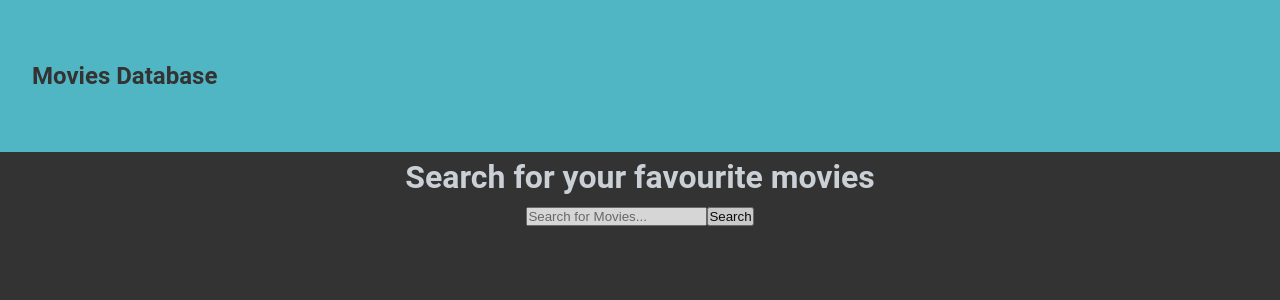
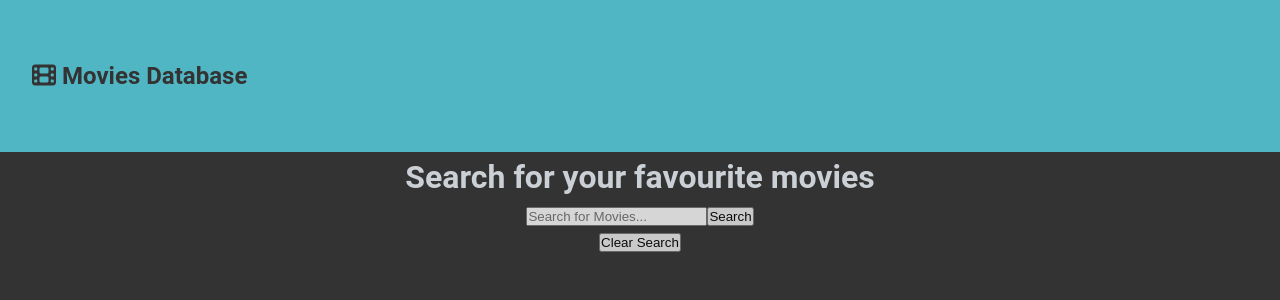
Before and after one commit to lauratondi/Movies-DTB, a React (Create React App) app: page / in a window 1280 px wide. Shown: the top 300 px of the page. Built offline with nearby package versions, Linux system fonts and the light colour scheme; no server answers; the HTML template or start-up script is replaced by a standard one.

Commit message:
Clear Search Action/Reducer

```diff
--- a/public/index.html
+++ b/public/index.html
@@ -9,35 +9,22 @@
       name="description"
       content="Web site created using create-react-app"
     />
+    <script
+      src="https://kit.fontawesome.com/d53ef4d3a9.js"
+      crossorigin="anonymous"
+    ></script>
     <link rel="apple-touch-icon" href="%PUBLIC_URL%/logo192.png" />
-    <!--
-      manifest.json provides metadata used when your web app is installed on a
-      user's mobile device or desktop. See https://developers.google.com/web/fundamentals/web-app-manifest/
-    -->
+
     <link rel="manifest" href="%PUBLIC_URL%/manifest.json" />
-    <!--
-      Notice the use of %PUBLIC_URL% in the tags above.
-      It will be replaced with the URL of the `public` folder during the build.
-      Only files inside the `public` folder can be referenced from the HTML.
+    <link
+      href="https://fonts.googleapis.com/css2?family=Varela+Round&display=swap"
+      rel="stylesheet"
+    />
 
-      Unlike "/favicon.ico" or "favicon.ico", "%PUBLIC_URL%/favicon.ico" will
-      work correctly both with client-side routing and a non-root public URL.
-      Learn how to configure a non-root public URL by running `npm run build`.
-    -->
-    <title>React App</title>
+    <title>Movies Database Seacrh</title>
   </head>
   <body>
     <noscript>You need to enable JavaScript to run this app.</noscript>
     <div id="root"></div>
-    <!--
-      This HTML file is a template.
-      If you open it directly in the browser, you will see an empty page.
-
-      You can add webfonts, meta tags, or analytics to this file.
-      The build step will place the bundled scripts into the <body> tag.
-
-      To begin the development, run `npm start` or `yarn start`.
-      To create a production bundle, use `npm run build` or `yarn build`.
-    -->
   </body>
 </html>
--- a/src/App.css
+++ b/src/App.css
@@ -1,3 +1,5 @@
+@import url('https://fonts.googleapis.com/css?family=Varela+Round&display=swap');
+
 /* Global Styles */
 :root {
   /* --primary-color: #1ceacf; */
@@ -19,12 +21,12 @@ body {
   font-size: 1rem;
   line-height: 1.6;
   background-color: #333333;
-  color: #333;
+  color: aliceblue;
 }
 
 .navbar {
   display: flex;
-  justify-content: space-between;
+  justify-content: flex-start;
   align-items: center;
   padding: 0.7rem 2rem;
   z-index: 1;
@@ -32,6 +34,12 @@ body {
   /* opacity: 0.9; */
   height: 19vh;
   background-color: #51b6c4;
+  color: #333;
+}
+
+a:-webkit-any-link {
+  text-decoration-line: none;
+  color: #333333;
 }
 
 /* Landing Page */
@@ -44,3 +52,8 @@ body {
   text-align: center;
   /* -webkit-text-stroke: 1px black; */
 }
+
+.fas.fa-film {
+  display: contents;
+  height: 20%;
+}
--- a/src/actions/movieActions.js
+++ b/src/actions/movieActions.js
@@ -1,6 +1,12 @@
 import axios from 'axios';
 import { APIKey } from '../APIKey';
-import { SEARCH_MOVIES, SET_LOADING, GET_MOVIE, GET_MOVIES } from './types';
+import {
+  SEARCH_MOVIES,
+  SET_LOADING,
+  GET_MOVIES,
+  GET_MOVIE,
+  CLEAR_MOVIES,
+} from './types';
 
 // SEARCH MOVIES
 export const searchMovies = (text) => async (dispatch) => {
@@ -42,4 +48,15 @@ export const getMovie = (id) => async (dispatch) => {
 };
 
 // Set Loading
-export const setLoading = () => async (dispatch) => ({ type: SET_LOADING });
+export const setLoading = () => async (dispatch) => {
+  dispatch({
+    type: SET_LOADING,
+  });
+};
+
+// CLEAR MOVIES
+export const clearMovies = () => async (dispatch) => {
+  dispatch({
+    type: CLEAR_MOVIES,
+  });
+};
--- a/src/actions/types.js
+++ b/src/actions/types.js
@@ -2,4 +2,5 @@ export const SEARCH_MOVIES = 'SEARCH_MOVIES';
 export const GET_MOVIES = 'GET_MOVIES';
 export const GET_MOVIE = 'GET_MOVIE';
 export const SET_LOADING = 'SET_LOADING';
+export const CLEAR_MOVIES = 'CLEAR_MOVIES';
 export const MOVIES_ERROR = 'MOVIES-ERROR';
--- a/src/components/layout/Navbar.js
+++ b/src/components/layout/Navbar.js
@@ -1,10 +1,13 @@
 import React from 'react';
 import PropTypes from 'prop-types';
+import { Link } from 'react-router-dom';
 
 const Navbar = ({ siteTitle }) => {
   return (
     <nav className='navbar bg-primary'>
-      <h1>{siteTitle}</h1>
+      <h1>
+        <i className='fas fa-film' /> <Link to='/'>{siteTitle}</Link>
+      </h1>
     </nav>
   );
 };
--- a/src/components/movies/Movie.js
+++ b/src/components/movies/Movie.js
@@ -1,4 +1,5 @@
 import React, { Fragment, useEffect } from 'react';
+import Link from 'react-dom';
 import { connect } from 'react-redux';
 // import MovieItem from './MovieItem';
 import { getMovie, setLoading } from '../../actions/movieActions';
@@ -16,11 +17,14 @@ const Movie = ({ getMovie, setLoading, loading, movie, match }) => {
   if (loading) {
     return <Spinner />;
   } else {
-    return (
+    return movie.Response === 'True' ? (
       <Fragment>
         {movie.Title} : {movie.Plot}
+        <button>
+          <a href='/'>Go Back to Search</a>
+        </button>
       </Fragment>
-    );
+    ) : null;
   }
 };
 
--- a/src/components/movies/Movies.js
+++ b/src/components/movies/Movies.js
@@ -2,7 +2,6 @@ import React, { Fragment } from 'react';
 import { connect } from 'react-redux';
 import MovieItem from './MovieItem';
 import Spinner from '../layout/Spinner';
-
 import PropTypes from 'prop-types';
 
 const Movies = ({ movies, loading }) => {
@@ -18,7 +17,7 @@ const Movies = ({ movies, loading }) => {
 };
 
 Movies.propTypes = {
-  movies: PropTypes.array.isRequired,
+  movies: PropTypes.object.isRequired,
   loading: PropTypes.bool,
 };
 
--- a/src/components/movies/Search.js
+++ b/src/components/movies/Search.js
@@ -5,11 +5,13 @@ import {
   searchMovies,
   getMovies,
   setLoading,
+  clearMovies,
 } from '../../actions/movieActions';
 
-const Search = ({ searchMovies, getMovies, setLoading }) => {
+const Search = ({ searchMovies, getMovies, setLoading, clearMovies }) => {
   useEffect(() => {
     searchMovies();
+    clearMovies();
     // eslint-disable-next-line
   }, []);
 
@@ -17,8 +19,8 @@ const Search = ({ searchMovies, getMovies, setLoading }) => {
 
   const onSubmit = (e) => {
     e.preventDefault();
+    setLoading();
     getMovies(text);
-    setLoading();
     setText('');
   };
 
@@ -40,6 +42,8 @@ const Search = ({ searchMovies, getMovies, setLoading }) => {
           className='btn btn-dark btn-block'
         />
       </form>
+
+      <button onClick={clearMovies}>Clear Search</button>
     </div>
   );
 };
@@ -48,6 +52,8 @@ Search.proptype = {
   searchMovies: PropTypes.func.isRequired,
   getMovies: PropTypes.func.isRequired,
   setLoading: PropTypes.func.isRequired,
+  showClear: PropTypes.bool.isRequired,
+  clearMovies: PropTypes.func.isRequired,
 };
 
 const mapStateToProps = (state) => ({
@@ -58,4 +64,5 @@ export default connect(mapStateToProps, {
   searchMovies,
   getMovies,
   setLoading,
+  clearMovies,
 })(Search);
--- a/src/components/pages/Landing.js
+++ b/src/components/pages/Landing.js
@@ -3,6 +3,7 @@ import Search from '../movies/Search';
 import Movies from '../movies/Movies';
 import Spinner from '../layout/Spinner';
 import { connect } from 'react-redux';
+import PropTypes from 'prop-types';
 
 const Landing = ({ loading }) => {
   return (
@@ -10,9 +11,12 @@ const Landing = ({ loading }) => {
       <h1>Search for your favourite movies</h1>
       <Search />
       {loading ? <Spinner /> : <Movies />}
-      <Movies />
     </div>
   );
+};
+
+Landing.propTypes = {
+  loading: PropTypes.bool,
 };
 
 const mapStateToProps = (state) => ({
--- a/src/reducers/movieReducer.js
+++ b/src/reducers/movieReducer.js
@@ -4,13 +4,14 @@ import {
   GET_MOVIE,
   SET_LOADING,
   MOVIES_ERROR,
+  CLEAR_MOVIES,
 } from '../actions/types';
 
 const initialState = {
   text: '',
-  movies: [],
+  movies: {},
+  movie: {},
   loading: false,
-  movie: {},
 };
 
 export default (state = initialState, action) => {
@@ -33,6 +34,12 @@ export default (state = initialState, action) => {
         movie: action.payload,
         loading: false,
       };
+    case CLEAR_MOVIES:
+      return {
+        ...state,
+        movies: {},
+        loading: false,
+      };
     case SET_LOADING:
       return {
         ...state,
```
